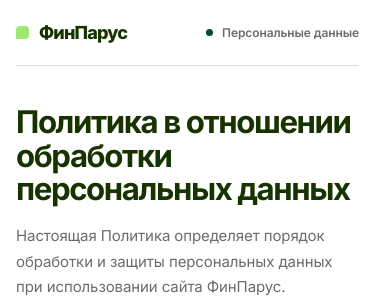
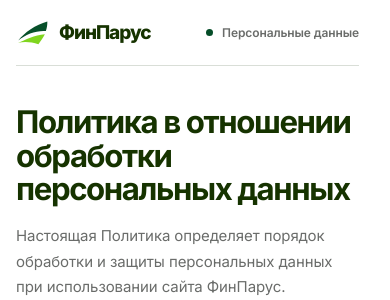
Before and after one commit to ivanlbdv/showcase, a Django app: page /privacy/ in a window 390 px wide. Shown: the top 300 px of the page. Run offline with Django 5.2, Linux system fonts and the light colour scheme.

Commit message:
version 44

```diff
--- a/project/showcase/static/showcase/css/ui.css
+++ b/project/showcase/static/showcase/css/ui.css
@@ -114,23 +114,45 @@ summary:focus-visible {
   border-bottom: 1px solid var(--line);
 }
 
+/* Brand logo — ФинПарус */
+
 .brand {
   display: inline-flex;
   align-items: center;
   gap: 10px;
   color: var(--forest);
-  font-size: 18px;
-  font-weight: 800;
-  letter-spacing: -.045em;
   text-decoration: none;
+  white-space: nowrap;
 }
 
-.brand::before {
-  width: 13px;
-  height: 13px;
-  border-radius: 4px 4px 4px 1px;
-  background: var(--lime);
-  content: "";
+.brand__icon {
+  display: block;
+  width: 39px;
+  height: 31px;
+  flex: 0 0 auto;
+}
+
+.brand__name {
+  color: var(--forest);
+  font-size: 21px;
+  font-weight: 800;
+  letter-spacing: -.055em;
+  line-height: 1;
+}
+
+.brand:hover {
+  opacity: .82;
+}
+
+@media (max-width: 480px) {
+  .brand__icon {
+    width: 33px;
+    height: 26px;
+  }
+
+  .brand__name {
+    font-size: 19px;
+  }
 }
 
 .status {
--- /dev/null
+++ b/project/showcase/templates/showcase/includes/brand.html
@@ -0,0 +1,23 @@
+<a class="brand"
+   href="{% url 'showcase:product_showcase' %}"
+   aria-label="ФинПарус — главная страница">
+
+  <svg class="brand__icon"
+       xmlns="http://www.w3.org/2000/svg"
+       viewBox="0 0 296 230"
+       fill="none"
+       aria-hidden="true">
+    <path
+      d="M20 183 C75 111 176 40 281 12
+         C282 42 277 72 268 98
+         C185 91 86 126 20 183Z"
+      fill="#07502A"/>
+    <path
+      d="M19 203 C82 177 166 134 259 126
+         C244 157 222 187 201 215
+         C138 195 76 191 19 203Z"
+      fill="#80D51F"/>
+  </svg>
+
+  <span class="brand__name">ФинПарус</span>
+</a>
--- a/project/showcase/templates/showcase/privacy.html
+++ b/project/showcase/templates/showcase/privacy.html
@@ -34,22 +34,19 @@
     rel="stylesheet"
     href="{% static 'showcase/css/cookie-banner.css' %}"
   >
-  <link
-    rel="icon"
-    href="{% static 'showcase/images/favicon.ico' %}"
-    type="image/x-icon"
-  >
+  <link rel="icon"
+        type="image/svg+xml"
+        href="{% static 'showcase/images/finparus.svg' %}">
+
+  <link rel="icon"
+        href="{% static 'showcase/images/favicon.ico' %}"
+        sizes="any">
 </head>
 
 <body>
   <main class="container">
     <header class="topbar">
-      <a
-        class="brand"
-        href="{% url 'showcase:product_showcase' %}"
-      >
-        ФинПарус
-      </a>
+      {% include "showcase/includes/brand.html" %}
 
       <p class="status">
         Персональные данные
```
Also changed, not shown: project/showcase/templates/dashboard/base.html (+8 -4 lines), project/showcase/templates/errors/base.html (+8 -4 lines), project/showcase/templates/showcase/product_showcase.html (+8 -4 lines), project/showcase/static/showcase/images/finparus.svg (added).
